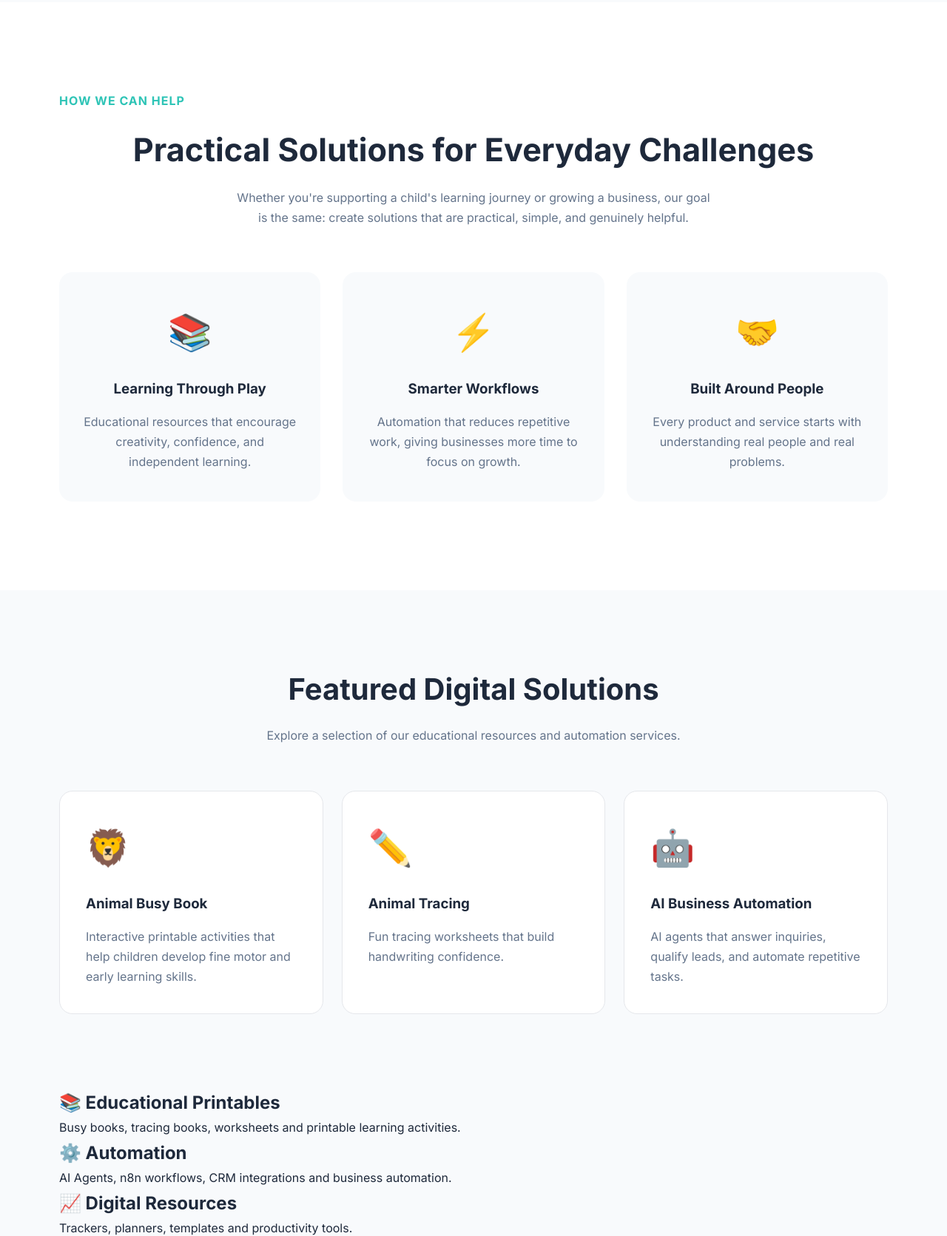
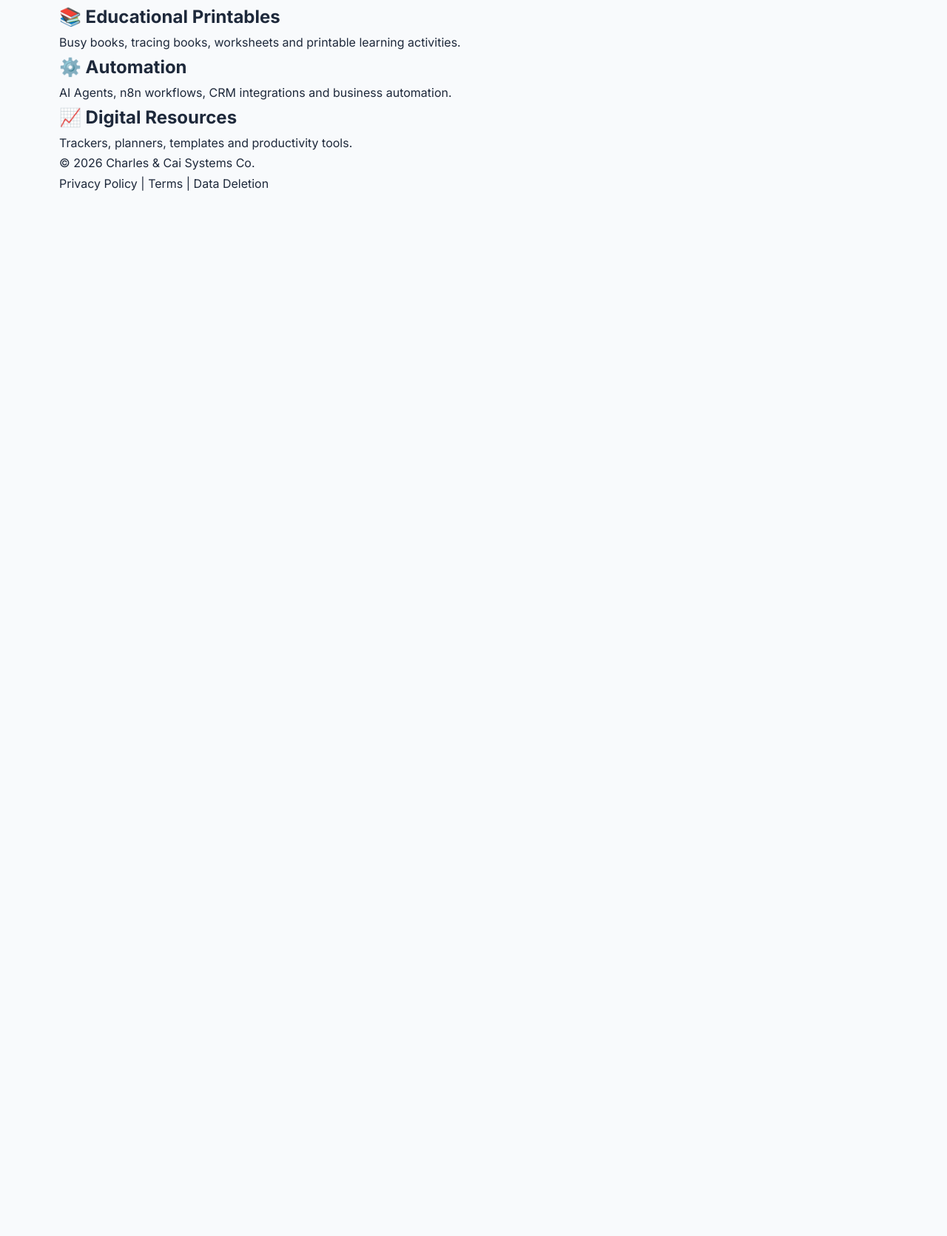
Before and after one commit to charlesandcai/Charles-Cai-Systems-Co, a plain HTML site: page index.html in a window 1280 px wide. Shown: the part 3286-4957 px from the top of the page at 74% size. After the commit the page ends 3548 px from the top, so only its background shows below. Drawn offline with Linux system fonts and the light colour scheme.

Commit message:
Remove redundant "How We Can Help" section

```diff
--- a/css/style.css
+++ b/css/style.css
@@ -689,79 +689,3 @@ nav a:hover{
     color:var(--gray);
 
 }
-
-/* ===================================
-   HOW WE CAN HELP
-=================================== */
-
-.solutions{
-
-    padding:120px 0;
-
-    background:var(--white);
-
-}
-
-.solutions h2{
-
-    text-align:center;
-
-    font-size:2.7rem;
-
-    margin:15px 0;
-
-}
-
-.solutions-grid{
-
-    display:grid;
-
-    grid-template-columns:repeat(3,1fr);
-
-    gap:30px;
-
-    margin-top:60px;
-
-}
-
-.solution-card{
-
-    text-align:center;
-
-    padding:40px 30px;
-
-    border-radius:var(--radius);
-
-    background:var(--background);
-
-    transition:.3s;
-
-}
-
-.solution-card:hover{
-
-    transform:translateY(-8px);
-
-    box-shadow:var(--shadow);
-
-}
-
-.solution-icon{
-
-    font-size:3rem;
-
-    margin-bottom:20px;
-
-}
-
-.solution-card h3{
-
-    margin-bottom:15px;
-
-}
-
-.solution-card p{
-
-    color:var(--gray);
-
-}
--- a/index.html
+++ b/index.html
@@ -190,92 +190,6 @@
     </div>
 </section>
 
-<section class="solutions">
-    <div class="container">
-        <p class="section-tag">
-            HOW WE CAN HELP
-        </p>
-        <h2>
-            Practical Solutions for Everyday Challenges
-        </h2>
-        <p class="section-description">
-            Whether you're supporting a child's learning
-            journey or growing a business, our goal is the
-            same: create solutions that are practical,
-            simple, and genuinely helpful.
-        </p>
-        <div class="solutions-grid">
-            <div class="solution-card">
-                <div class="solution-icon">📚</div>
-                <h3>Learning Through Play</h3>
-                <p>
-                    Educational resources that encourage
-                    creativity, confidence, and independent
-                    learning.
-                </p>
-            </div>
-            <div class="solution-card">
-                <div class="solution-icon">⚡</div>
-                <h3>Smarter Workflows</h3>
-                <p>
-                    Automation that reduces repetitive work,
-                    giving businesses more time to focus on
-                    growth.
-                </p>
-            </div>
-            <div class="solution-card">
-                <div class="solution-icon">🤝</div>
-                <h3>Built Around People</h3>
-                <p>
-                    Every product and service starts with
-                    understanding real people and real
-                    problems.
-                </p>
-            </div>
-        </div>
-    </div>
-</section>
-
-<section class="featured">
-    <div class="container">
-        <div class="section-header">
-            <h2>Featured Digital Solutions</h2>
-            <p>
-                Explore a selection of our educational
-                resources and automation services.
-            </p>
-        </div>
-        <div class="featured-grid">
-            <div class="featured-card">
-                <div class="emoji">🦁</div>
-                <h3>Animal Busy Book</h3>
-                <p>
-                    Interactive printable activities that
-                    help children develop fine motor and
-                    early learning skills.
-                </p>
-            </div>
-            <div class="featured-card">
-                <div class="emoji">✏️</div>
-                <h3>Animal Tracing</h3>
-                <p>
-                    Fun tracing worksheets that build
-                    handwriting confidence.
-                </p>
-            </div>
-            <div class="featured-card">
-                <div class="emoji">🤖</div>
-                <h3>AI Business Automation</h3>
-                <p>
-                    AI agents that answer inquiries,
-                    qualify leads,
-                    and automate repetitive tasks.
-                </p>
-            </div>
-        </div>
-    </div>
-</section>
-
   <section class="services">
     <div class="container">
       <div class="card">
```
Also changed, not shown: 2 other files.
